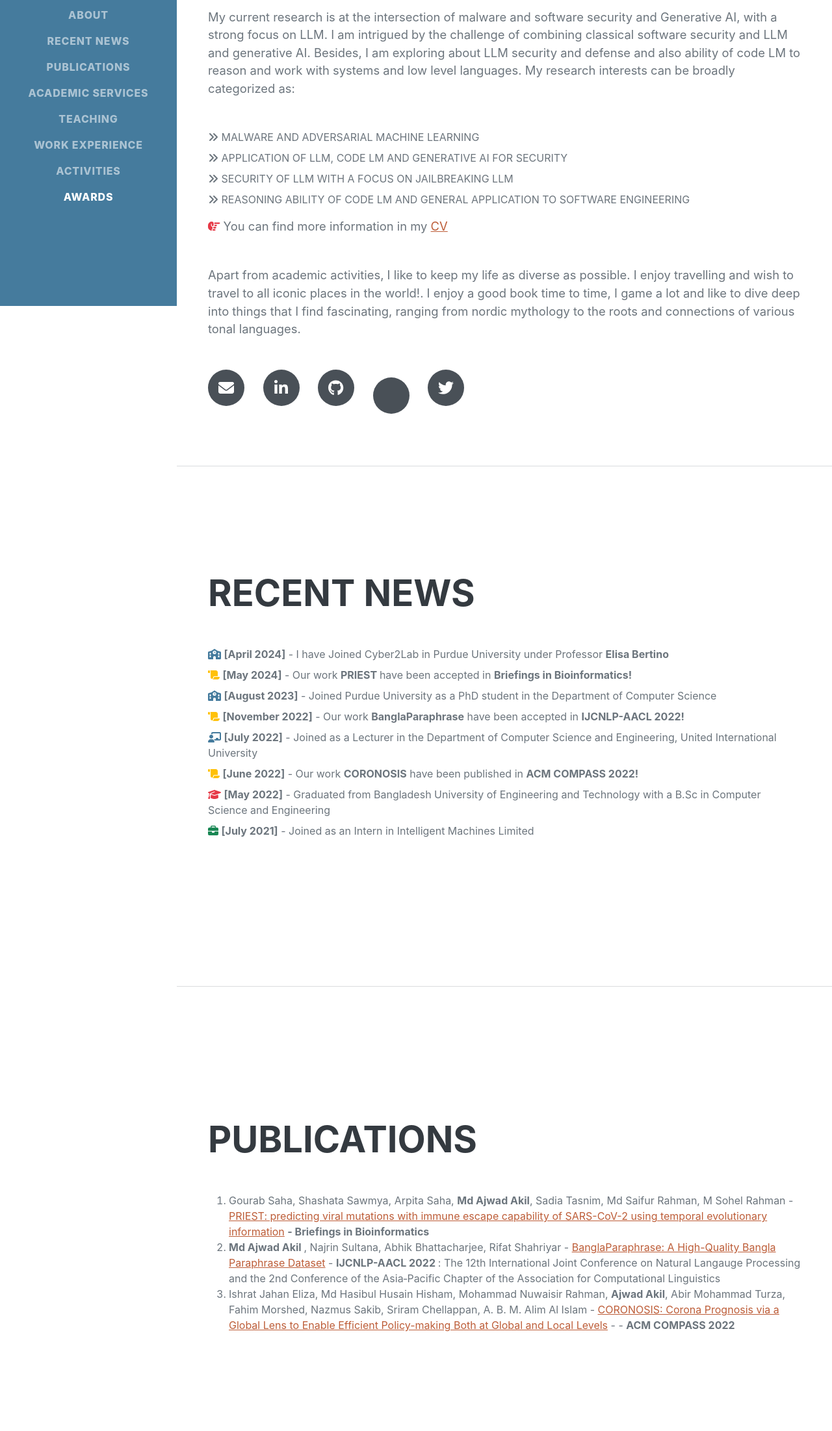
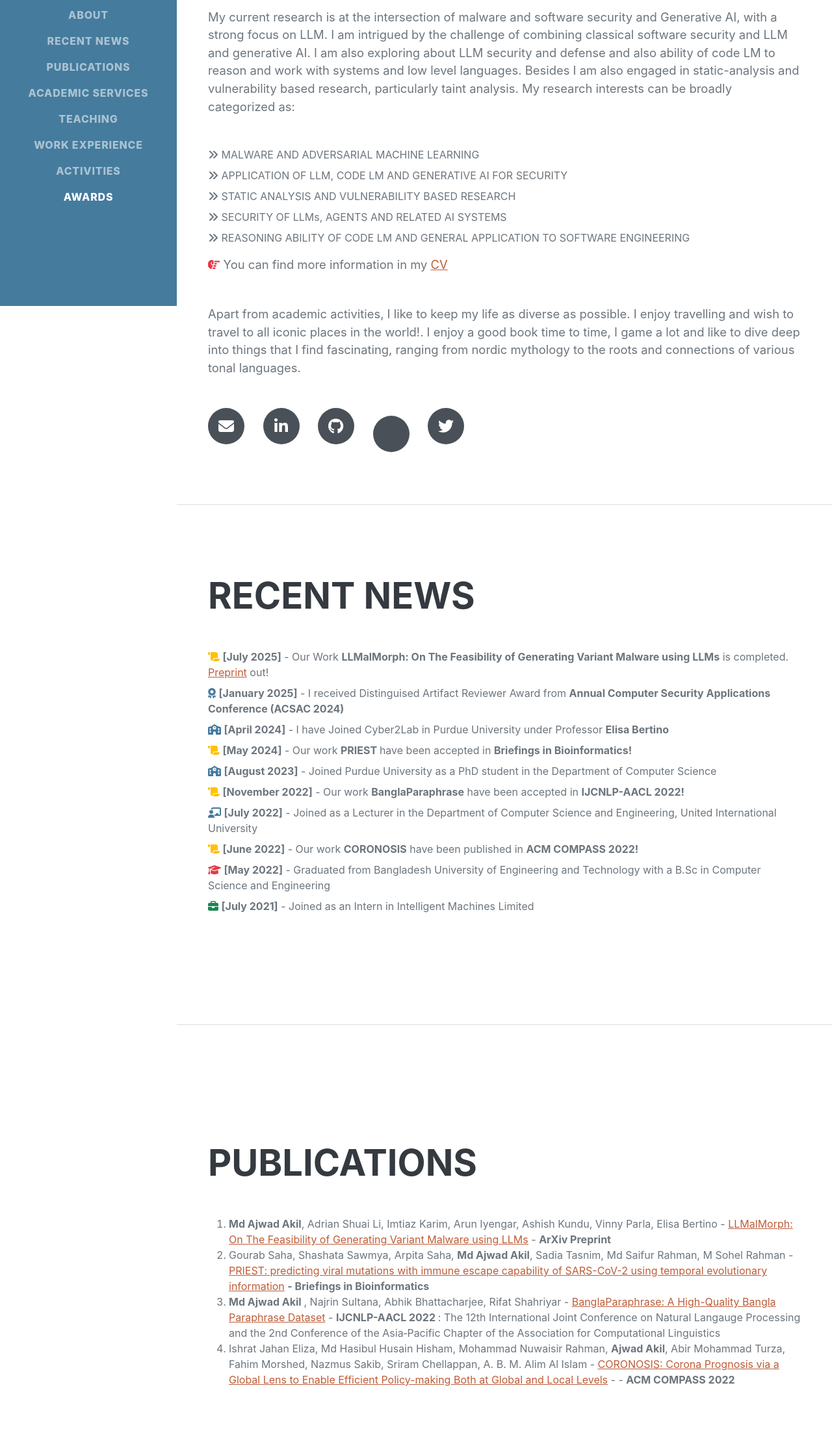
Before and after one commit to AJAkil/home, a plain HTML site: page index.html in a window 1280 px wide. Shown: the part 329-2532 px from the top of the page at 65% size. Drawn offline with nearby package versions, Linux system fonts and the light colour scheme; some icons are missing; a web font is replaced by a local one.

Commit message:
Updated some fields

```diff
--- a/index.html
+++ b/index.html
@@ -73,9 +73,8 @@
                         My current research is at the intersection of malware and software security and Generative AI,
                         with a strong focus on LLM.
                         I am intrigued by the challenge of combining classical software security and LLM and generative
-                        AI. Besides, I am exploring about LLM security and defense and also ability of code LM to reason
-                        and
-                        work with systems and low level languages. My research interests can be broadly categorized as:
+                        AI. I am also exploring about LLM security and defense and also ability of code LM to reason
+                        and work with systems and low level languages. Besides I am also engaged in static-analysis and vulnerability based research, particularly taint analysis. My research interests can be broadly categorized as:
                         <div class="lead-mb-5">
                             <ul class="list-unstyled">
                                 <li class="mb-2">
@@ -88,7 +87,11 @@
                                 </li>
                                 <li class="mb-2">
                                     <i class="fa-solid fa-angles-right"></i>
-                                    SECURITY OF LLM WITH A FOCUS ON JAILBREAKING LLM
+                                    STATIC ANALYSIS AND VULNERABILITY BASED RESEARCH
+                                </li>
+                                <li class="mb-2">
+                                    <i class="fa-solid fa-angles-right"></i>
+                                    SECURITY OF LLMs, AGENTS AND RELATED AI SYSTEMS
                                 </li>
                                 <li class="mb-2">
                                     <i class="fa-solid fa-angles-right"></i>
@@ -102,7 +105,7 @@
                 <p class="lead mb-5">
                     <i class="fa-solid fa-hand-point-right text-secondary"></i>
                     You can find more information in my
-                    <a href="https://drive.google.com/file/d/1gGAoydL-fxrEqoUMBhR5w-CQwfR3T7dr/view?usp=sharing"
+                    <a href="https://drive.google.com/file/d/1XDmaOjosn7pl61lgQzasoMicG6eYcG6D/view?usp=sharing"
                         download>CV</a>
                 </p>
 
@@ -139,6 +142,15 @@
                     <div class="flex-grow-1">
                         <div class="lead-mb-5">
                             <ul class="list-unstyled">
+                                 <li class="mb-2">
+                                    <i class="fa-solid fa-scroll text-warning"></i>
+                                    <strong>[July 2025]</strong> - Our Work <strong>LLMalMorph: On The Feasibility of Generating Variant Malware using LLMs</strong> is completed. <a href="https://arxiv.org/abs/2507.09411">Preprint</a> out!
+                                </li>
+                                <li class="mb-2">
+                                    <i class="fa-solid fa-award text-primary"></i>
+                                    <strong>[January 2025]</strong> - I received Distinguised Artifact Reviewer Award
+                                    from <strong>Annual Computer Security Applications Conference (ACSAC 2024)</strong>
+                                </li>
                                 <li class="mb-2">
                                     <i class="fa-solid fa-school text-primary"></i>
                                     <strong>[April 2024]</strong> - I have Joined Cyber2Lab in Purdue University under
@@ -198,6 +210,12 @@
                     <div class="flex-grow-1">
                         <div class="lead-mb-5">
                             <ol>
+                                <li>
+                                    <strong>Md Ajwad Akil</strong>, Adrian Shuai Li, Imtiaz Karim, Arun Iyengar, Ashish Kundu, Vinny Parla,
+                                    Elisa Bertino - <a
+                                        href="https://arxiv.org/abs/2507.09411">LLMalMorph: On The Feasibility of Generating Variant Malware using LLMs</a> -
+                                    <strong>ArXiv Preprint </strong>
+                                </li>
                                 <li>
                                     Gourab Saha, Shashata Sawmya, Arpita Saha, <strong>Md Ajwad Akil</strong>, Sadia
                                     Tasnim, Md Saifur Rahman, M Sohel Rahman -
@@ -483,6 +501,11 @@
                 <ul class="fa-ul mb-0">
                     <li>
                         <span class="fa-li"><i class="fas fa-trophy text-warning"></i></span>
+                        Distinguised Artifact Reviewer Award - Annual Computer Security Applications Conference
+                        (ACSAC 2024)
+                    </li>
+                    <li>
+                        <span class="fa-li"><i class="fas fa-trophy text-warning"></i></span>
                         Dean's List award - Last Four Semester
                     </li>
                     <li>
```
